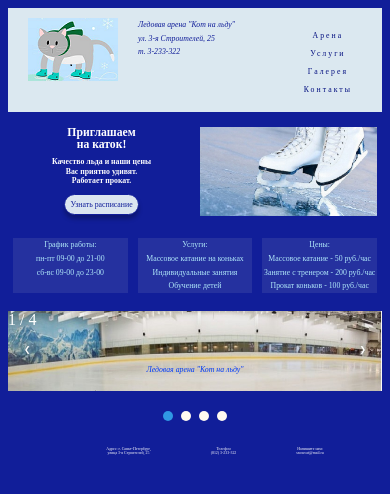
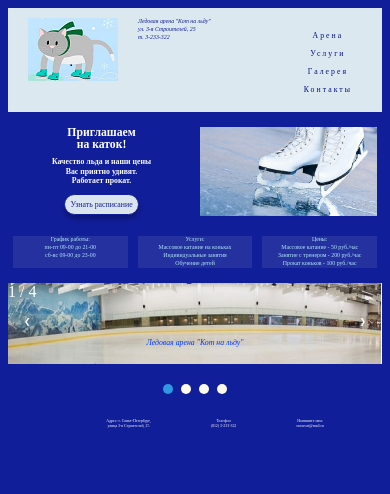
Before and after one commit to Luninavv/ice, a PHP site: page / in a window 390 px wide. Shown: the top 494 px of the page. Run offline with PHP 8.4, Linux system fonts and the light colour scheme.

Commit message:
окончательное изменение 16.11.2022

```diff
--- a/css/media.css
+++ b/css/media.css
@@ -20,7 +20,7 @@ a {
 }
 .text {
   font-size: calc(12px + 18 * (100vw / 1280));        /* 30*/
-  font-style: oblique;
+  font-style: italic;
 }
 @media (max-width: 600px) {
 .menu-main {display: block;}
@@ -34,8 +34,8 @@ h2 {
    line-height: 2.5vw;
   }
 p {
-    font-size: 2vw;
-    line-height: 3.5vw;
+    font-size: 1.5vw;
+    line-height: 2vw;
   }
 .text {
   font-size: 2vw;
--- a/css/styles.css
+++ b/css/styles.css
@@ -118,7 +118,6 @@ margin-left: auto;
 text-align: center;
 }
 img {vertical-align: middle;}
-
 /* Окно слайдера */
 .slideshow-container {
     max-width: 1400px;
@@ -146,12 +145,10 @@ img {vertical-align: middle;}
     right: 0;
     border-radius: 3px 0 0 3px;
   }
-
 /* Синий квадратик на стрелке след/пред при наведении */
   .prev:hover, .next:hover {
     background-color: rgb(3, 61, 249);
   }
-
 /*Подпись картинки*/
   .text {
     color: rgb(3, 61, 249);
@@ -180,8 +177,7 @@ img {vertical-align: middle;}
     transition: background-color 0.6s ease;
   }
 .active, .dot:hover {
-    background-color:rgb(48, 152, 227)
-    ;
+    background-color:rgb(48, 152, 227);
   }
 .container {
     display: flex;
```
Also changed, not shown: 1 other file. Lines whose indentation alone changed are shown as unchanged.
